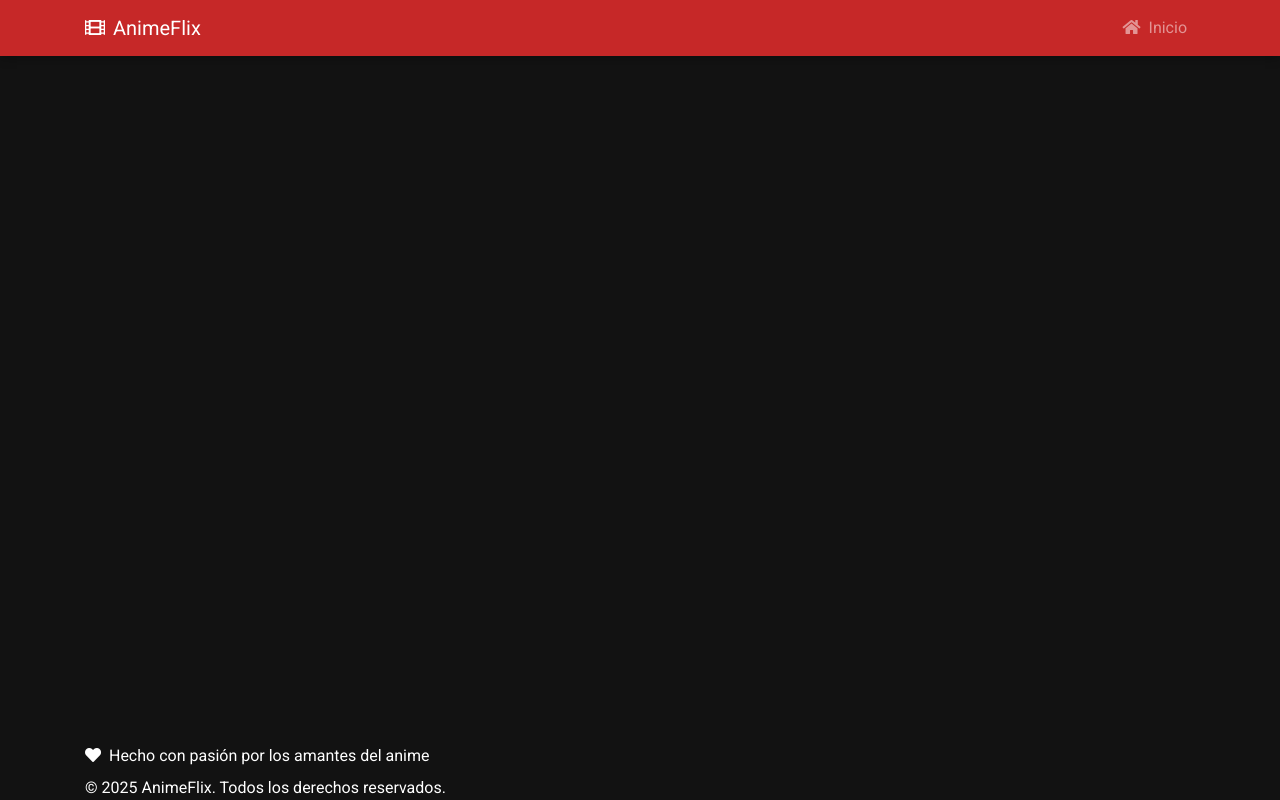
After one commit to Laquibio01/AnimeFlix, a Flask app: template templates/base.html in a window 1280 px wide. The commit adds this page. Run offline with Flask 3, Linux system fonts and the light colour scheme; the template is opened without the code that fills it, so the values that code supplies are empty; some libraries are stand-ins or nearby versions.

Commit message:
episodios
episodios

```diff
--- a/app.py
+++ b/app.py
@@ -145,6 +145,114 @@ def index():
         anime_data_kitsu=anime_data_kitsu
     )
 
+def get_anime_episodes(anime_id, source, anime_title=None):
+    """
+    Obtiene los episodios de un anime usando diferentes fuentes
+
+    Args:
+        anime_id (str): ID del anime en la fuente correspondiente
+        source (str): Fuente de datos ('jikan', 'anilist', 'kitsu')
+        anime_title (str): Título del anime para búsquedas alternativas
+
+    Returns:
+        list: Lista de episodios con sus detalles
+    """
+    episodes = []
+
+    try:
+        if source == "jikan":
+            # Usar Jikan para obtener episodios
+            url = f"https://api.jikan.moe/v4/anime/{anime_id}/episodes"
+            response = requests.get(url)
+            if response.status_code == 200:
+                data = response.json()
+                for ep in data.get("data", []):
+                    episodes.append({
+                        "number": ep.get("mal_id", ep.get("episode", 0)),
+                        "title": ep.get("title", f"Episodio {ep.get('episode', '')}"),
+                        "video_url": "",  # Jikan no proporciona enlaces directos
+                        "thumbnail": ep.get("images", {}).get("jpg", {}).get("image_url", "")
+                    })
+
+        elif source == "anilist":
+            # Usar AniList + consumidor de streaming
+            query = """
+            query ($id: Int) {
+                Media(id: $id) {
+                    id
+                    title {
+                        romaji
+                        english
+                    }
+                    episodes
+                }
+            }
+            """
+            variables = {"id": int(anime_id)}
+            response = requests.post(
+                "https://graphql.anilist.co",
+                json={"query": query, "variables": variables}
+            )
+
+            if response.status_code == 200:
+                data = response.json().get("data", {}).get("Media", {})
+                total_eps = data.get("episodes", 12)
+                title = data.get("title", {}).get("romaji", "") or anime_title
+
+                # Buscar en Gogoanime (ejemplo)
+                if title:
+                    search_url = f"https://gogoanime3.co/search.html?keyword={title}"
+                    # Aquí implementarías el scraping para obtener los enlaces
+                    # Esto es solo un ejemplo conceptual
+                    for i in range(1, total_eps + 1):
+                        episodes.append({
+                            "number": i,
+                            "title": f"Episodio {i}",
+                            "video_url": f"https://gogoanime3.co/{title.lower().replace(' ', '-')}-episode-{i}",
+                            "thumbnail": f"https://via.placeholder.com/300x169?text={title}+Ep{i}"
+                        })
+
+        elif source == "kitsu":
+            # Usar Kitsu + consumidor de streaming
+            url = f"https://kitsu.io/api/edge/anime/{anime_id}/episodes"
+            headers = {
+                "Accept": "application/vnd.api+json",
+                "Content-Type": "application/vnd.api+json"
+            }
+            response = requests.get(url, headers=headers)
+
+            if response.status_code == 200:
+                data = response.json()
+                for ep in data.get("data", []):
+                    attributes = ep.get("attributes", {})
+                    episodes.append({
+                        "number": attributes.get("number", 0),
+                        "title": attributes.get("canonicalTitle", ""),
+                        "video_url": "",  # Kitsu no proporciona enlaces directos
+                        "thumbnail": attributes.get("thumbnail", {}).get("original", "")
+                    })
+
+    except Exception as e:
+        print(f"Error al obtener episodios: {e}")
+
+    # Si no se encontraron episodios, devolver algunos de ejemplo
+    if not episodes:
+        for i in range(1, 13):
+            episodes.append({
+                "number": i,
+                "title": f"Episodio {i}",
+                "video_url": f"https://example.com/videos/{source}_{anime_id}_ep{i}.mp4",
+                "thumbnail": f"https://via.placeholder.com/300x169?text=Episodio+{i}"
+            })
+
+    return episodes
+
+@app.route("/watch/<source>/<anime_id>")
+def watch(source, anime_id):
+    episodes = get_anime_episodes(anime_id, source)
+    return render_template("watch.html", episodes=episodes)
+
+
 # Verifica si el script se ejecuta directamente (no importado como módulo)
 if __name__ == "__main__":
     # Inicia la aplicación Flask en modo debug:
--- /dev/null
+++ b/templates/base.html
@@ -0,0 +1,87 @@
+<!DOCTYPE html>
+<html lang="es">
+<head>
+    <meta charset="UTF-8">
+    <meta name="viewport" content="width=device-width, initial-scale=1.0">
+    <title>AnimeFlix - {% block title %}{% endblock %}</title>
+    <!-- Bootstrap CSS -->
+    <link rel="stylesheet" href="https://stackpath.bootstrapcdn.com/bootstrap/4.5.2/css/bootstrap.min.css">
+    <!-- Font Awesome -->
+    <link rel="stylesheet" href="https://cdnjs.cloudflare.com/ajax/libs/font-awesome/5.15.4/css/all.min.css">
+    <!-- Google Fonts -->
+    <link href="https://fonts.googleapis.com/css2?family=Roboto:wght@300;400;500;700&family=Poppins:wght@600;700&display=swap" rel="stylesheet">
+    <style>
+        :root {
+            --primary-color: #c62828;
+            --primary-dark: #8e0000;
+            --secondary-color: #2e2e2e;
+            --dark-bg: #121212;
+            --light-text: #ffffff;
+            --muted-text: #b3b3b3;
+        }
+
+        body {
+            background-color: var(--dark-bg);
+            color: var(--light-text);
+            font-family: 'Roboto', sans-serif;
+            min-height: 100vh;
+            display: flex;
+            flex-direction: column;
+        }
+
+        .navbar {
+            background-color: var(--primary-color) !important;
+            box-shadow: 0 2px 10px rgba(0, 0, 0, 0.3);
+        }
+
+        /* ... (todo el resto de tu CSS actual) ... */
+    </style>
+</head>
+<body>
+    <!-- Navbar -->
+    <nav class="navbar navbar-expand-lg navbar-dark sticky-top">
+        <div class="container">
+            <a class="navbar-brand" href="/">
+                <i class="fas fa-film mr-2"></i>AnimeFlix
+            </a>
+            <button class="navbar-toggler" type="button" data-toggle="collapse" data-target="#navbarNav" aria-controls="navbarNav" aria-expanded="false" aria-label="Toggle navigation">
+                <span class="navbar-toggler-icon"></span>
+            </button>
+            <div class="collapse navbar-collapse" id="navbarNav">
+                <ul class="navbar-nav ml-auto">
+                    <li class="nav-item">
+                        <a class="nav-link" href="/">
+                            <i class="fas fa-home mr-1"></i> Inicio
+                        </a>
+                    </li>
+                    <!-- ... (resto de tu navbar actual) ... -->
+                </ul>
+            </div>
+        </div>
+    </nav>
+
+    <!-- Main Content -->
+    <main class="flex-grow-1">
+        {% block content %}{% endblock %}
+    </main>
+
+    <!-- Footer -->
+    <footer class="mt-5">
+        <div class="container">
+            <p class="mb-2">
+                <i class="fas fa-heart mr-1"></i> Hecho con pasión por los amantes del anime
+            </p>
+            <p class="mb-0">
+                &copy; 2025 AnimeFlix. Todos los derechos reservados.
+            </p>
+        </div>
+    </footer>
+
+    <!-- Bootstrap JS and dependencies -->
+    <script src="https://code.jquery.com/jquery-3.5.1.slim.min.js"></script>
+    <script src="https://cdn.jsdelivr.net/npm/@popperjs/core@2.9.2/dist/umd/popper.min.js"></script>
+    <script src="https://stackpath.bootstrapcdn.com/bootstrap/4.5.2/js/bootstrap.min.js"></script>
+
+    {% block scripts %}{% endblock %}
+</body>
+</html>
```
Also changed, not shown: templates/index.html (+7 -0 lines), templates/watch.html (added, +127 -0 lines).
